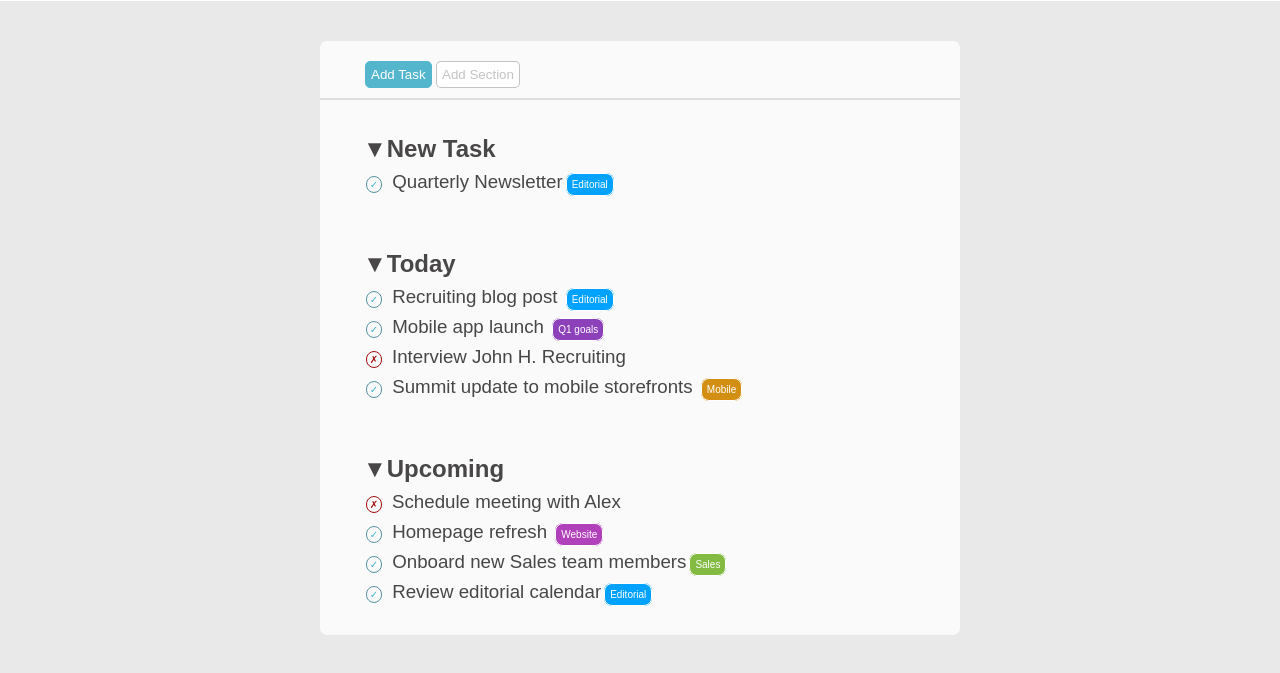
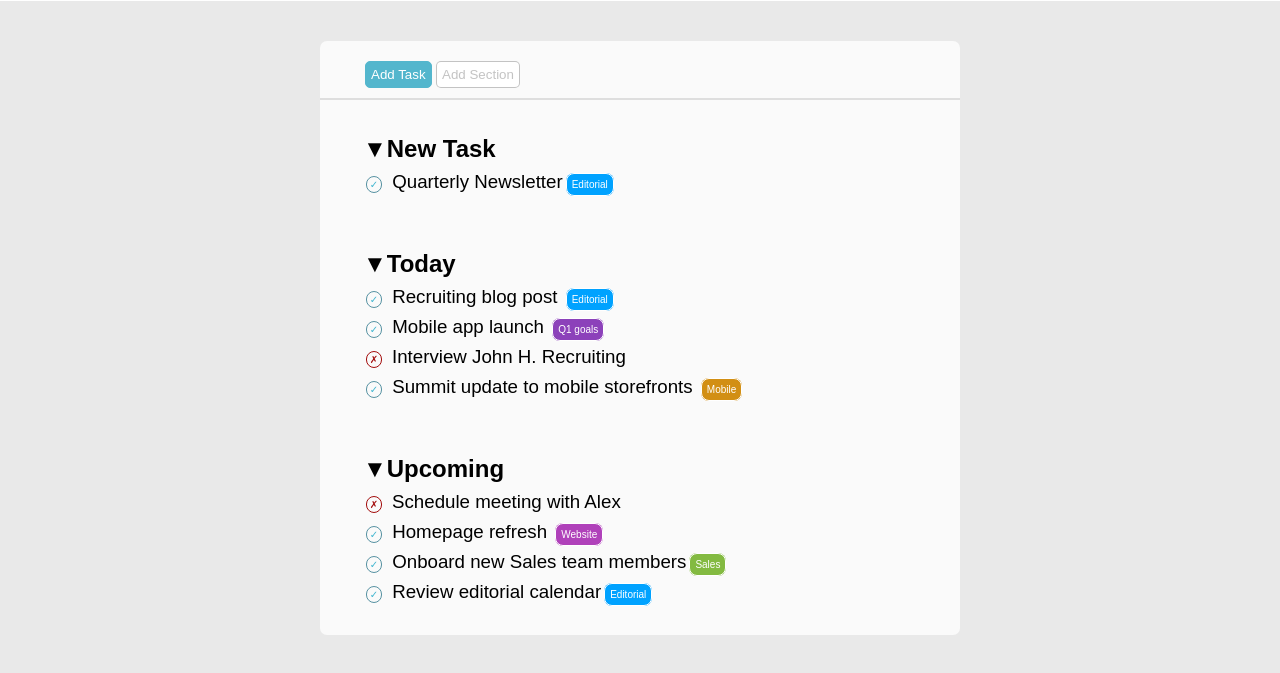
Before and after one commit to GiuseppeTrp/html-css-toboolist, a plain HTML site: page index.html in a window 1280 px wide. Shown: the part 53-726 px from the top of the page. Drawn offline with Linux system fonts and the light colour scheme.

Commit message:
rectify selectors in css

```diff
--- a/style.css
+++ b/style.css
@@ -3,7 +3,7 @@
     margin: 0;
     padding: 0;
     font-family: arial;
-    color:rgba(37, 35, 35, 0.835);
+
   }
 
 
@@ -88,7 +88,7 @@
 
   #listContainer ul {
     list-style: none;
-    font-family: arial;
+
   }
 
 
```
